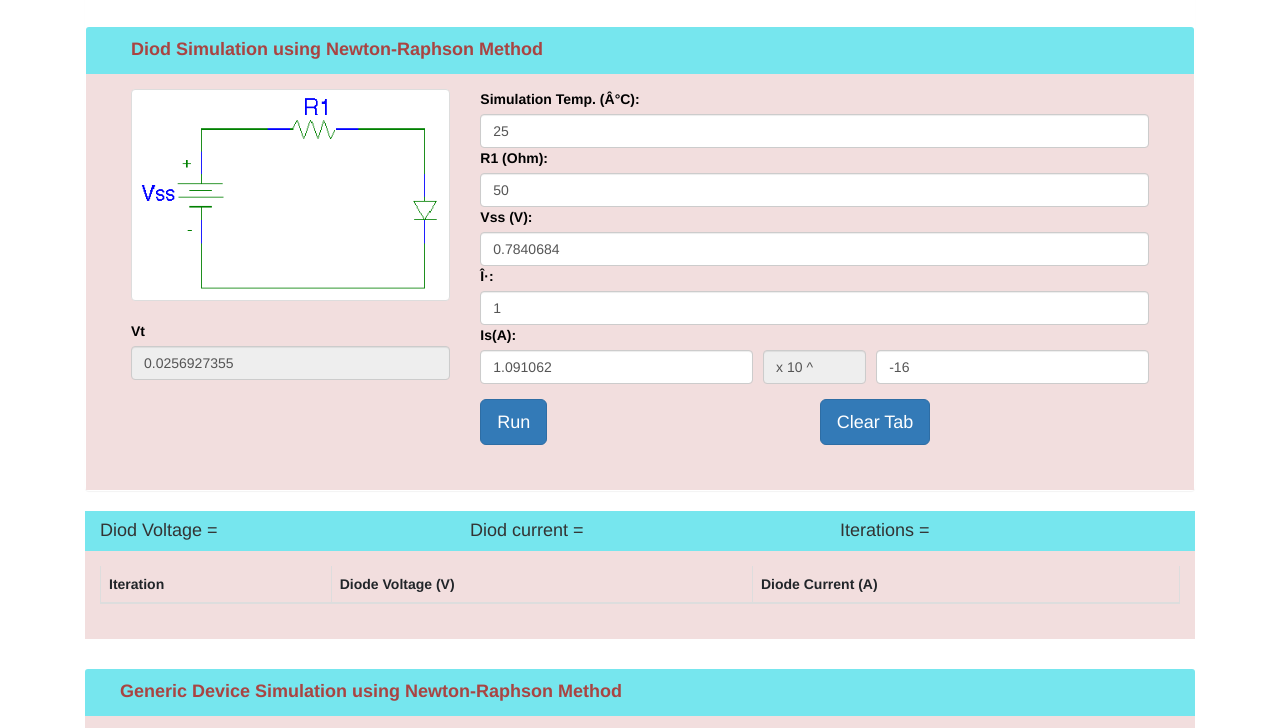
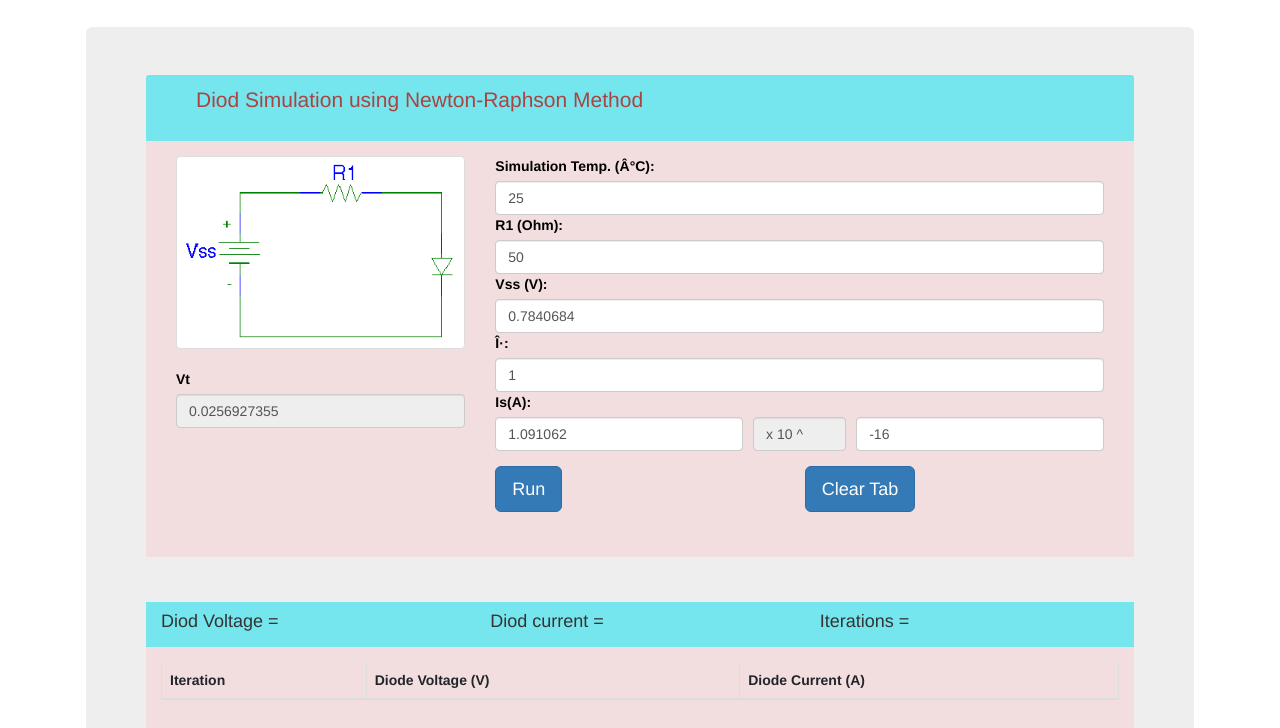
Before and after one commit to lucashenriq1/jslaboratory, a plain HTML site: page Simulation/Simulation.html in a window 1280 px wide. Shown: the part 808-1536 px from the top of the page. Drawn offline with nearby package versions, Linux system fonts and the light colour scheme; some packages are replaced by stand-ins of ours.

Commit message:
bonitinho

```diff
--- a/Simulation/Simulation.html
+++ b/Simulation/Simulation.html
@@ -2,7 +2,9 @@
 <html>
 <head>
     <!-- <meta charset= "utf-8"> -->
-    <title>teste</title>
+    <title>Newton-Raphson Method</title>
+
+
     <link rel="stylesheet" href="https://stackpath.bootstrapcdn.com/bootstrap/4.4.1/css/bootstrap.min.css" integrity="sha384-Vkoo8x4CGsO3+Hhxv8T/Q5PaXtkKtu6ug5TOeNV6gBiFeWPGFN9MuhOf23Q9Ifjh" crossorigin="anonymous">
     <link rel="stylesheet" href="https://maxcdn.bootstrapcdn.com/bootstrap/3.3.5/css/bootstrap.min.css">
     <link rel="stylesheet" href="https://maxcdn.bootstrapcdn.com/bootstrap/3.4.1/css/bootstrap.min.css">
@@ -182,6 +184,7 @@
 
             <p>&nbsp;</p>
 
+            <div class="jumbotron">
                 <div class="panel-heading" role="tab" id="headingOne_1">
                     <p class="panel-title">
 
@@ -193,7 +196,7 @@
                 <div class="panel-body">
                     <div class="col-md-12">
 
-                    <div class="row clearfix"></div>
+                        <div class="row clearfix">
                             <div class="col-md-4">
                                 <img src="diodo.gif" class="img-responsive thumbnail" style="
                                     margin-left: auto;
@@ -277,6 +280,10 @@
                     </div>
                 </div>
 
+                <p>
+                    &nbsp;
+                </p>
+
                 <div class="panel-answer" role="tab" id="">
 
                     <div class="form-row">
@@ -295,7 +302,7 @@
                 </div>
 
 
-            <div id="tab" class="panel-collapse collapse in"  style="background-color: rgb(255,255,255);" role="tabpanel" aria-labelledby="retorno_aquisicao_collapse_mes">
+
                     <div class="panel-body">
                         <div class="table-responsive" style="height: 100%; width: 100%">
                             <table class="table table-bordered table-striped table-hover dataTable js-exportable align-center">
@@ -317,8 +324,8 @@
                             </table>
                         </div>
                     </div>
+
             </div>
-
 
 
             <p>
@@ -327,11 +334,12 @@
             </p>
 
 
+            <div class="jumbotron">
                 <div class="panel-heading" role="tab" id="headingOne_1">
                     <p class="panel-title">
 
 
-                    &nbsp;&nbsp;&nbsp; Generic Device Simulation using Newton-Raphson Method
+                        &nbsp;&nbsp;&nbsp;  Device Simulation using Newton-Raphson Method
 
                     </p>
                 </div>
@@ -364,7 +372,7 @@
 
 
                                 <p>
-                                &nbsp
+                                    &nbsp;
 
                                 </p>
                                 <div class="form-row">
@@ -394,7 +402,7 @@
                 </div>
 
                 <p>
-                &nbsp
+                    &nbsp;
 
                 </p>
                 <div class="panel-answer" role="tab" id="">
@@ -439,13 +447,13 @@
                         </div>
                     </div>
                 </div>
-
+            </div>
             <p>
-                &nbsp
+                &nbsp;
 
             </p>
             <p>
-                &nbsp
+                &nbsp;
 
             </p>
 
```
Lines whose indentation alone changed are shown as unchanged.
